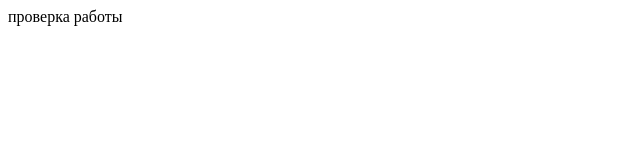
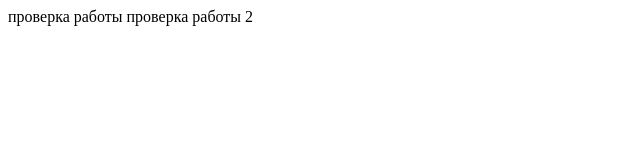
Before and after one commit to Chenamob/mytest.com, a plain HTML site: page index.html in a window 1280 px wide. Shown: the whole page, without its empty margins (0-640 px from the left). Drawn offline with Linux system fonts and the light colour scheme.

Commit message:
3 commit

```diff
--- a/index.html
+++ b/index.html
@@ -6,5 +6,6 @@
 </head>
 <body>
   проверка работы
+  проверка работы 2
 </body>
 </html>
```
